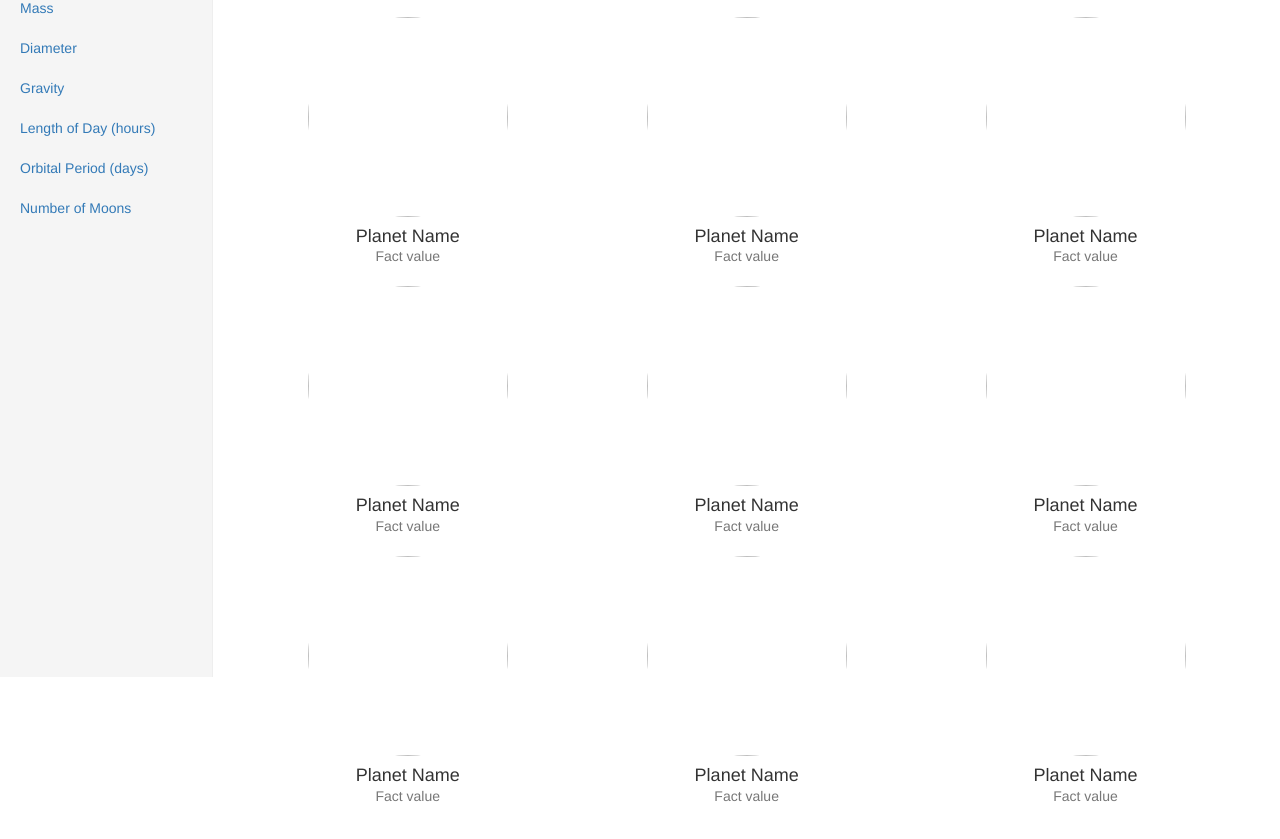
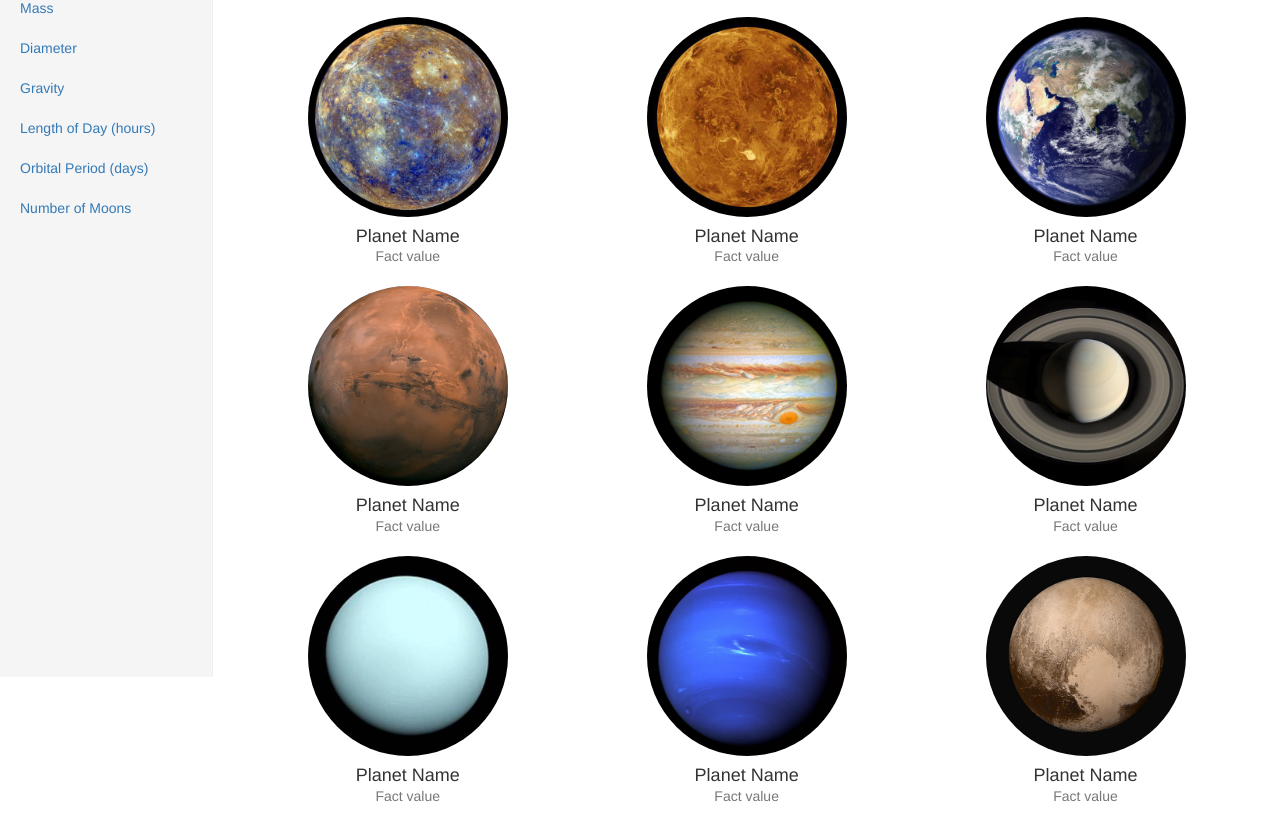
Before and after one commit to michael-wang/planets, a plain HTML site: page index.html in a window 1280 px wide. Shown: the part 123-962 px from the top of the page. Drawn offline with Linux system fonts and the light colour scheme.

Commit message:
Show planet image on page.

```diff
--- a/index.html
+++ b/index.html
@@ -51,55 +51,55 @@
 
           <div class="row placeholders">
             <div class="col-md-4 placeholder">
-              <img src="" width="200" height="200" class="img-responsive">
+              <img src="images/mercury.jpg" width="200" height="200" class="img-responsive">
               <h4>Planet Name</h4>
               <span class="text-muted">Fact value</span>
             </div>
 
             <div class="col-md-4 placeholder">
-              <img src="" width="200" height="200" class="img-responsive">
+              <img src="images/venus.jpg" width="200" height="200" class="img-responsive">
               <h4>Planet Name</h4>
               <span class="text-muted">Fact value</span>
             </div>
 
             <div class="col-md-4 placeholder">
-              <img src="" width="200" height="200" class="img-responsive">
+              <img src="images/earth.jpg" width="200" height="200" class="img-responsive">
               <h4>Planet Name</h4>
               <span class="text-muted">Fact value</span>
             </div>
 
             <div class="col-md-4 placeholder">
-              <img src="" width="200" height="200" class="img-responsive">
+              <img src="images/mars.jpg" width="200" height="200" class="img-responsive">
               <h4>Planet Name</h4>
               <span class="text-muted">Fact value</span>
             </div>
 
             <div class="col-md-4 placeholder">
-              <img src="" width="200" height="200" class="img-responsive">
+              <img src="images/jupiter.jpg" width="200" height="200" class="img-responsive">
               <h4>Planet Name</h4>
               <span class="text-muted">Fact value</span>
             </div>
 
             <div class="col-md-4 placeholder">
-              <img src="" width="200" height="200" class="img-responsive">
+              <img src="images/saturn.jpg" width="200" height="200" class="img-responsive">
               <h4>Planet Name</h4>
               <span class="text-muted">Fact value</span>
             </div>
 
             <div class="col-md-4 placeholder">
-              <img src="" width="200" height="200" class="img-responsive">
+              <img src="images/uranus.jpg" width="200" height="200" class="img-responsive">
               <h4>Planet Name</h4>
               <span class="text-muted">Fact value</span>
             </div>
 
             <div class="col-md-4 placeholder">
-              <img src="" width="200" height="200" class="img-responsive">
+              <img src="images/neptune.jpg" width="200" height="200" class="img-responsive">
               <h4>Planet Name</h4>
               <span class="text-muted">Fact value</span>
             </div>
 
             <div class="col-md-4 placeholder">
-              <img src="" width="200" height="200" class="img-responsive">
+              <img src="images/pluto.jpg" width="200" height="200" class="img-responsive">
               <h4>Planet Name</h4>
               <span class="text-muted">Fact value</span>
             </div>
```
